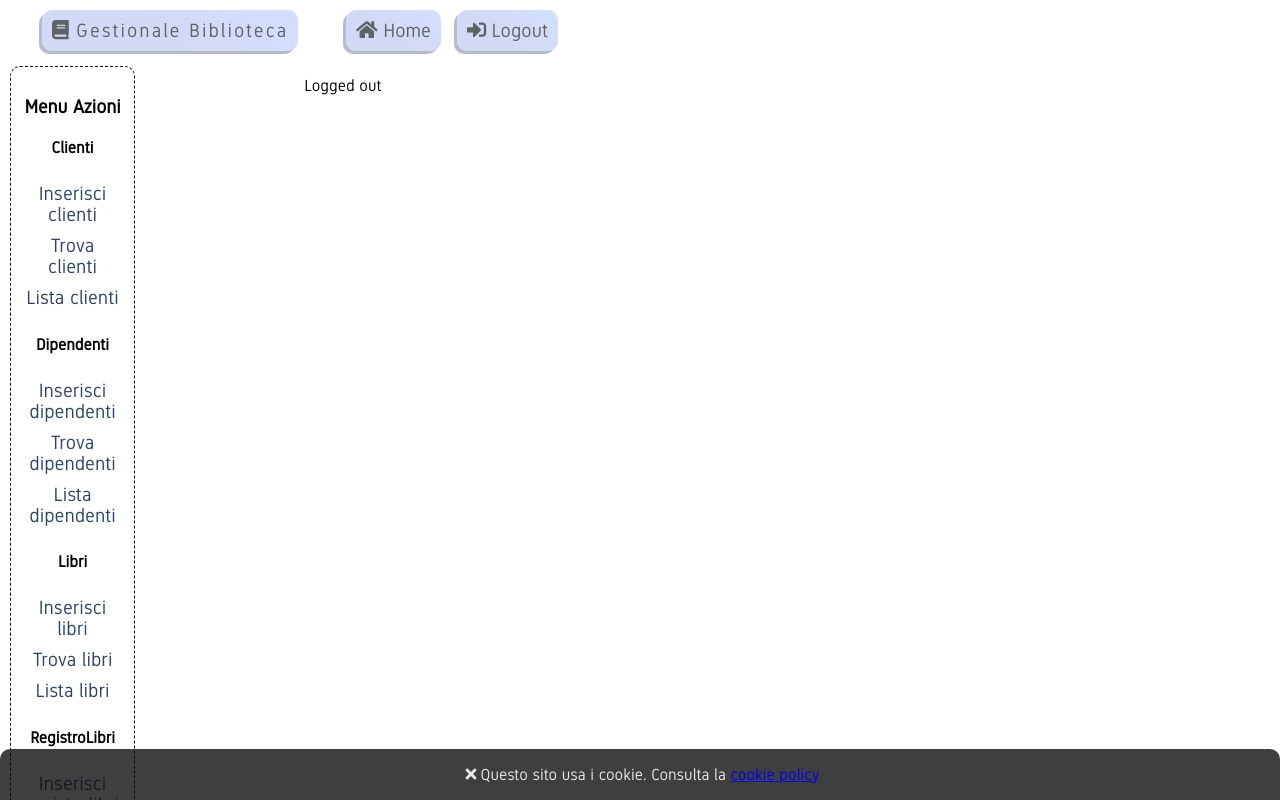
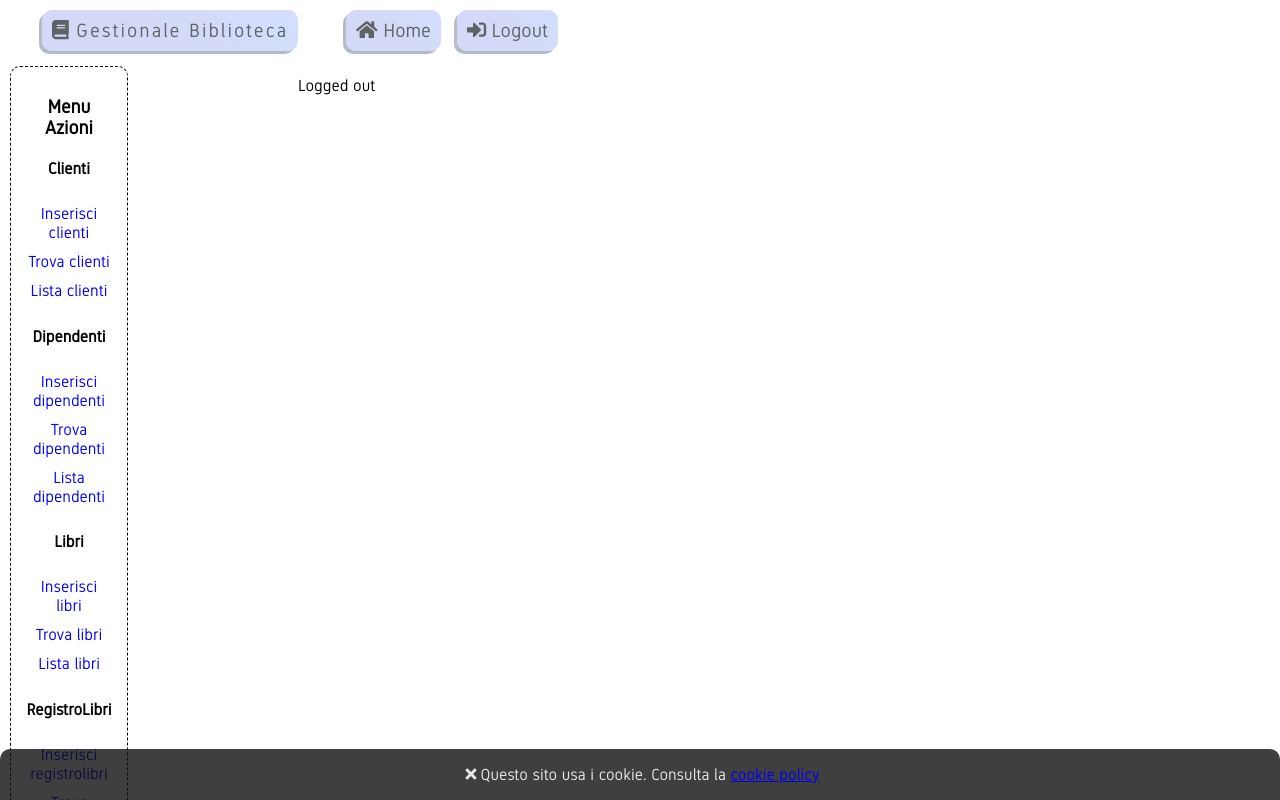
Before and after one commit to GianluDeveloper/BibliotecaReactFrontend, a React (Create React App) app: page /JavaBibliotecaReact/logout in a window 1280 px wide. Shown: the top 800 px of the page. Built offline with nearby package versions, Linux system fonts and the light colour scheme.

Commit message:
🐛 Aside bugfix

```diff
--- a/src/App.css
+++ b/src/App.css
@@ -217,7 +217,10 @@ input[type="radio"] {
   transform: scale(1.5);
   transition: ease-in-out 0.2s;
 }
-
+.oggettoAside a{
+  color:rgb(0, 0, 255);
+  font-size: 1em;
+}
 @media (max-width: 700px) {
   .container {
     grid-template-columns: repeat(2, 1fr);
--- a/src/modules/Aside.tsx
+++ b/src/modules/Aside.tsx
@@ -8,11 +8,11 @@ export default function Aside(props: any) {
   return (
     <aside style={{ display: displayState }}>
       <h3>Menu Azioni</h3>
-      <ClientiModule name="Clienti" />
-      <ClientiModule name="Dipendenti" />
-      <ClientiModule name="Libri" />
-      <ClientiModule name="RegistroLibri" />
-      <ClientiModule name="Turni" />
+      <ClientiModule name="Clienti" home={homePage} />
+      <ClientiModule name="Dipendenti" home={homePage} />
+      <ClientiModule name="Libri" home={homePage} />
+      <ClientiModule name="RegistroLibri" home={homePage} />
+      <ClientiModule name="Turni" home={homePage} />
     </aside>
   );
 }
--- a/src/modules/asideObjects/AsideObj.tsx
+++ b/src/modules/asideObjects/AsideObj.tsx
@@ -1,24 +1,28 @@
-import React from "react";
+import { Link } from "react-router-dom";
 
 export default function ClientiModule(props: any) {
+  const home = cleanPath(props.home);
   return (
     <div className="oggettoAside">
       <h4>{props.name}</h4>
       <div className="azione">
-        <a href={"#" + props.name} data-link={props.name}>
+        <Link to={home + props.name + "/insert"}>
           Inserisci {props.name.toLowerCase()}
-        </a>
+        </Link>
       </div>
       <div className="azione">
-        <a href={"#" + props.name} data-link={props.name + "Find"}>
+        <Link to={home + props.name + "/find"}>
           Trova {props.name.toLowerCase()}
-        </a>
+        </Link>
       </div>
       <div className="azione">
-        <a href={"#" + props.name} data-link={props.name + "All"}>
+        <Link to={home + props.name + "/all"}>
           Lista {props.name.toLowerCase()}
-        </a>
+        </Link>
       </div>
     </div>
   );
 }
+const cleanPath = (path: string) => {
+  return path[path.length - 1] === "/" ? path : path + "/";
+};
```
